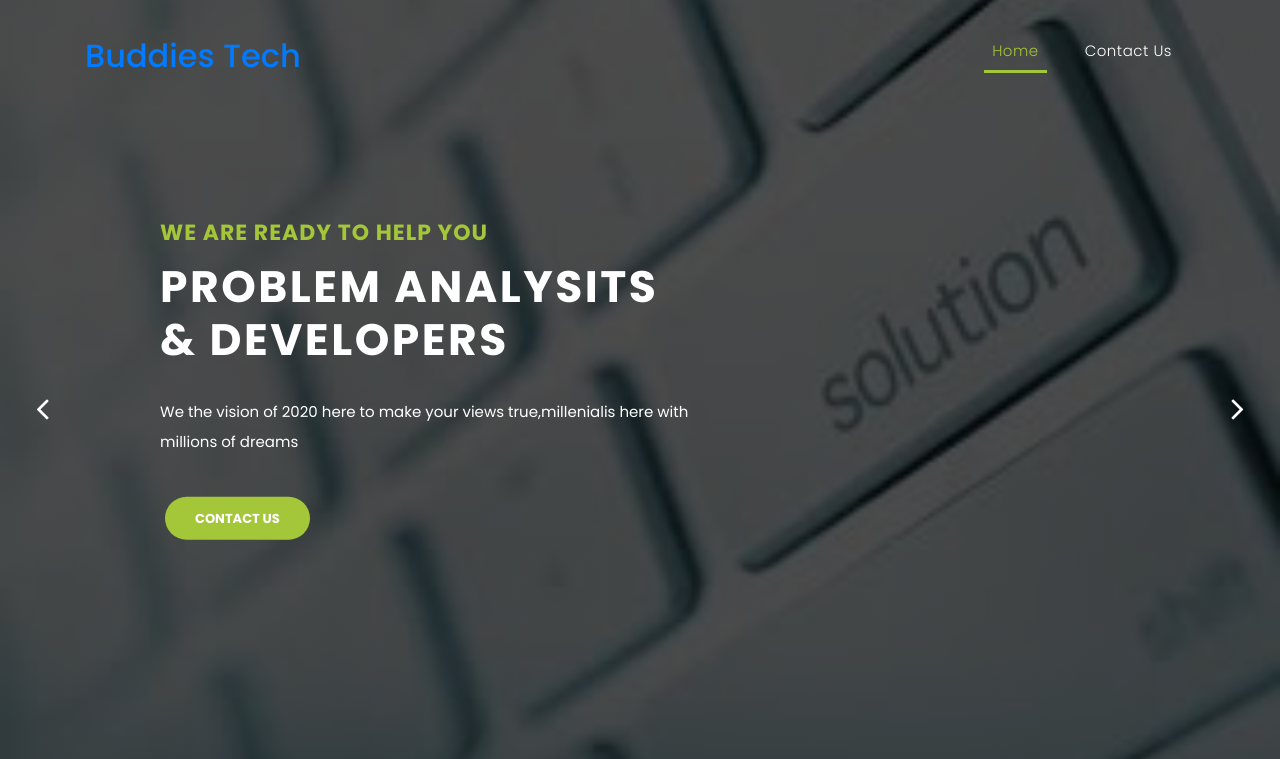
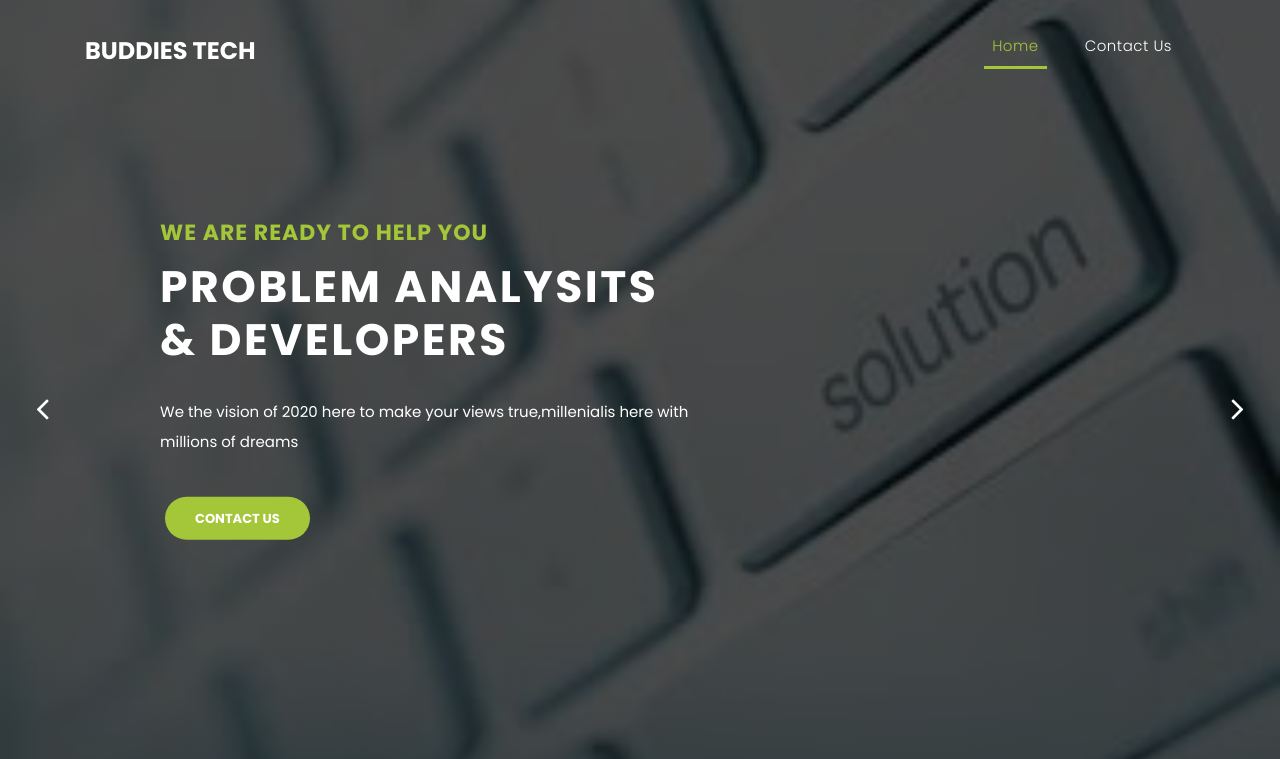
Before and after one commit to NaveenBlitz120/Buddies_tech1, a Django app: page / in a window 1280 px wide. Shown: the top 759 px of the page. Run offline with Django 3.2, Linux system fonts and the light colour scheme; some libraries are stand-ins or nearby versions.

Commit message:
Update index.html

```diff
--- a/templates/home/index.html
+++ b/templates/home/index.html
@@ -56,7 +56,7 @@ https://templatemo.com/tm-545-finance-business
     <header class="">
       <nav class="navbar navbar-expand-lg">
         <div class="container">
-          <a class="navbar-brand" href="{%url 'home'%}"><h2>Buddies Tech</h2></a>
+          <a class="navbar-brand" href="{%url 'home'%}"><h1>Buddies Tech</h1></a>
           <button class="navbar-toggler" type="button" data-toggle="collapse" data-target="#navbarResponsive" aria-controls="navbarResponsive" aria-expanded="false" aria-label="Toggle navigation">
             <span class="navbar-toggler-icon"></span>
           </button>
```
